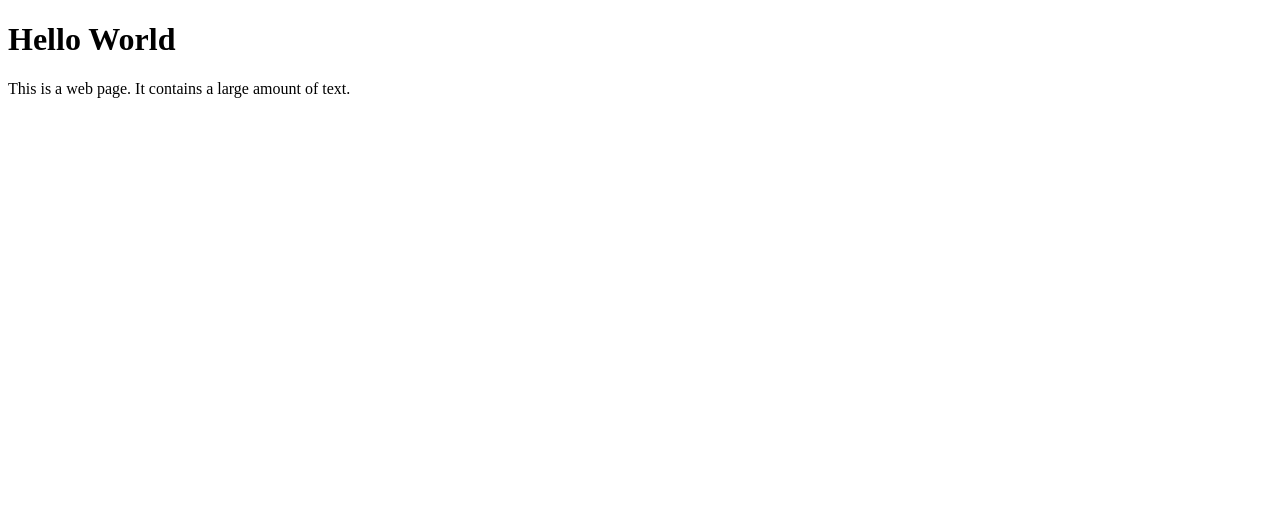
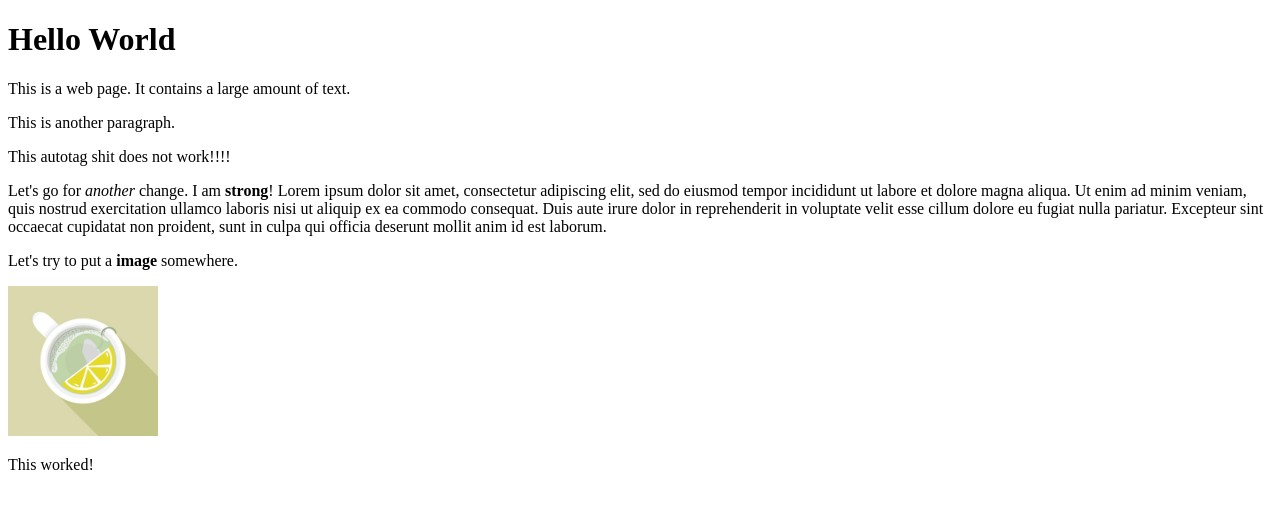
Before and after one commit to tiwwi/tiwwi.github.io, a plain HTML site: page index.html in a window 1280 px wide. Drawn offline with Linux system fonts and the light colour scheme.

Commit message:
Quick lil test

```diff
--- a/index.html
+++ b/index.html
@@ -7,5 +7,22 @@
     <body>
         <h1>Hello World</h1>
         <p>This is a web page. It contains a large amount of text.</p>
+        <p>This is another paragraph.</p>
+        <p>This autotag shit does not work!!!!</p>
+        <p>
+            Let's go for <em>another</em> change. I am <strong>strong</strong>!
+            Lorem ipsum dolor sit amet, consectetur adipiscing elit, sed do eiusmod tempor incididunt ut labore et dolore magna aliqua.
+            Ut enim ad minim veniam, quis nostrud exercitation ullamco laboris nisi ut aliquip ex ea commodo consequat.
+            Duis aute irure dolor in reprehenderit in voluptate velit esse cillum dolore eu fugiat nulla pariatur.
+            Excepteur sint occaecat cupidatat non proident, sunt in culpa qui officia deserunt mollit anim id est laborum.
+        </p>
+        <p class="image-part"> Let's try to put a <strong>image</strong> somewhere. </p>
+        <p>
+            <img
+                src="lemon.webp"
+                alt="A lemony cup"
+                width="150"/>
+        </p>
+        <p> This worked! </p>
     </body>
 </html>
```
Also changed, not shown: lemon.webp (added).
